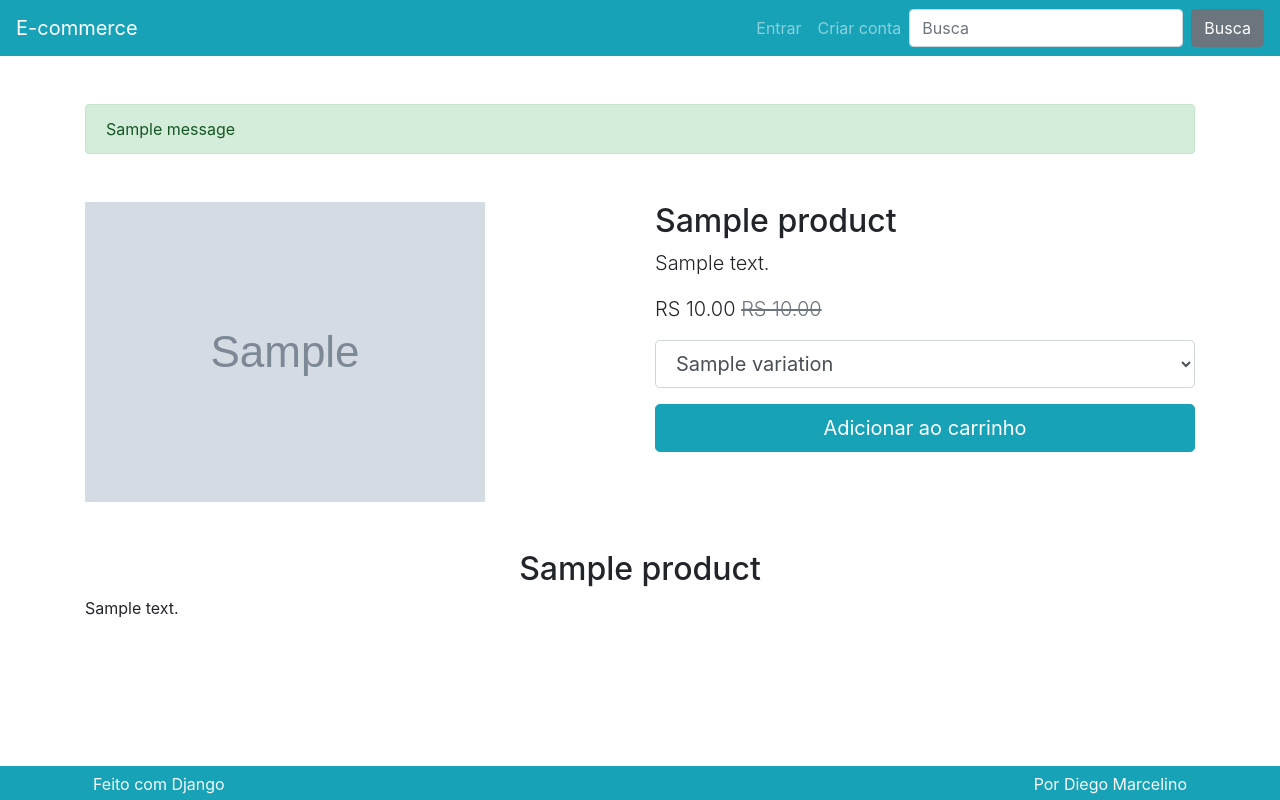
After one commit to diegomarcelino92/python-django-ecommerce, a Django app: a page that uses templates/base.html in a window 1280 px wide. The commit adds this page. Run offline with Django 4.2, Linux system fonts and the light colour scheme; tables that the repository leaves empty hold one stand-in row (values such as "Sample post"); grey boxes marked "Sample" are stand-in pictures; one stand-in notice (Sample message) is shown; some libraries are stand-ins or nearby versions.

Commit message:
feat: adding cart management and product detail

```diff
--- a/products/models.py
+++ b/products/models.py
@@ -5,7 +5,18 @@ from django.db import models
 from PIL import Image
 
 
-class Product(models.Model):
+class MoneyMixin():
+    def get_price(self):
+        return self.__to_money(self.price)
+
+    def get_price_promo(self):
+        return self.__to_money(self.price_promo)
+
+    def __to_money(self, money):
+        return f'RS {money:,.2f}'
+
+
+class Product(models.Model, MoneyMixin):
     name = models.CharField(max_length=80)
     description_short = models.TextField(max_length=150)
     description_long = models.TextField(max_length=350)
@@ -43,20 +54,11 @@ class Product(models.Model):
         if self.image:
             self.resize_image()
 
-    def get_price(self):
-        return self.__to_money(self.price)
-
-    def get_price_promo(self):
-        return self.__to_money(self.price_promo)
-
-    def __to_money(self, money):
-        return f'RS {money:,.2f}'
-
     def __str__(self):
         return str(self.name)
 
 
-class Variation(models.Model):
+class Variation(models.Model, MoneyMixin):
     product = models.ForeignKey(Product, on_delete=models.CASCADE)
     name = models.CharField(max_length=80)
     price = models.FloatField()
--- /dev/null
+++ b/products/templates/product_detail.html
@@ -0,0 +1,78 @@
+{% extends "base.html" %} {% block content %}
+<div class="row">
+  <div class="col-lg-12">
+    <div class="row">
+      <div class="col-lg">
+        <div class="row no-gutters">
+          <div class="col-lg-12">
+            {% if product.image.url %}
+            <img class="img-fluid" src="{{ product.image.url }}" />
+            {% endif %}
+          </div>
+        </div>
+      </div>
+
+      <div class="col-lg">
+        <div class="mt-4 mt-lg-0">
+          <h1 class="h2">{{ product.name }}</h1>
+          <p class="lead">{{ product.description_short }}</p>
+          <p class="lead">
+            {% if product.price_promo %}
+            <span id="variation-preco-promocional" class="lead product-price">
+              {{ product.get_price_promo }}
+            </span>
+            <span
+              id="variation-preco"
+              class="lead product-old-price text-muted">
+              {{ product.get_price }}
+            </span>
+            {% else %}
+            <span id="variation-preco" class="lead product-price">
+              {{ product.get_price }}
+            </span>
+            {% endif %}
+          </p>
+
+          <form action="{% url "products:cart-add" %}" id="form-add-to-cart">
+            <div class="form-group">
+              {% if product.type == 'V' %}
+                <select
+                  id="select-variacoes"
+                  name="vid"
+                  class="form-control form-control-lg"
+                >
+                  {% for v in product.variation_set.all %}
+                    <option
+                    data-preco="{{ v.get_price }}"
+                    data-preco-promocional="{{ v.get_price_promo }}"
+                    value={{ v.id }}
+                    >
+                    {{ v.name }}
+                    </option>
+                  {% endfor %}
+                </select>
+              {% endif %}
+          </div>
+
+            <div class="text-left">
+              <button type="submit" class="btn btn-primary btn-lg btn-block">
+                <i class="fa fa-shopping-cart" aria-hidden="true"></i>
+                Adicionar ao carrinho
+              </button>
+            </div>
+          </form>
+        </div>
+      </div>
+    </div>
+
+    <div class="row">
+      <div class="col-lg-12">
+        <div class="mt-5 mb-5">
+          <h2 class="text-center">{{ product.name }}</h2>
+          {{ product.description_long | safe }}
+        </div>
+      </div>
+    </div>
+  </div>
+</div>
+{% endblock %}
--- a/products/views.py
+++ b/products/views.py
@@ -1,18 +1,26 @@
+from django.contrib import messages
+from django.http import HttpResponse
+from django.shortcuts import redirect
+from django.urls import reverse
 from django.views import View
+from django.views.generic.detail import DetailView
 from django.views.generic.list import ListView
 
-from products.models import Product
+from products.models import Product, Variation
 
 
 class ProductList(ListView):
     model = Product
     template_name = 'product_list.html'
     context_object_name = 'products'
-    paginate_by = 1
+    paginate_by = 30
 
 
-class ProductDetail(View):
-    ...
+class ProductDetail(DetailView):
+    model = Product
+    template_name = 'product_detail.html'
+    context_object_name = 'product'
+    slug_url_kwargs = 'slug'
 
 
 class ProductCart(View):
@@ -20,7 +28,79 @@ class ProductCart(View):
 
 
 class ProductCartAdd(View):
-    ...
+    def get(self, *args, **kwargs):
+        referer = self.request.META.get('HTTP_REFERER', reverse('products:list'))
+
+        variation = self.__get_variation()
+
+        if not variation:
+            return redirect(referer)
+
+        in_stock = self.has_stock(variation)
+
+        if in_stock:
+            self.__add_to_cart(variation)
+
+        return redirect(referer)
+
+    def has_stock(self, variation: Variation, quantity=1):
+        if variation.stock < quantity:
+            messages.error(self.request, 'Estoque insuficiente.')
+            return False
+        return True
+
+    def __add_to_cart(self, variation):
+        var_id = str(variation.id)
+        cart = self.__get_cart()
+        variation = self.__get_variation()
+
+        if var_id in cart:
+            quantity = cart[var_id]['quantity'] + 1
+
+            in_stock = self.has_stock(variation, quantity)
+
+            if in_stock:
+                cart[var_id]['quantity'] = quantity
+                cart[var_id]['total'] = quantity * variation.price
+                cart[var_id]['total_promo'] = quantity * variation.price_promo
+            else:
+                return
+        else:
+            cart[var_id] = {
+                'quantity': 1,
+                'price': variation.price,
+                'total': variation.price,
+                'price_promo': variation.price_promo,
+                'total_promo': variation.price_promo,
+                'name': variation.product.name,
+                'variation': variation.name,
+                'slug': variation.product.slug,
+                'image': variation.product.image.url,
+            }
+
+        self.request.session.save()
+        messages.success(self.request, 'Produto adicionado ao carrinho.')
+
+    def __get_variation(self) -> Variation:
+        var_id = self.request.GET.get('vid')
+
+        if not var_id:
+            messages.error(self.request, 'Produto não encontrado.')
+            return None
+
+        variation = Variation.objects.get(id=var_id)
+
+        if not variation:
+            messages.error(self.request, 'Produto não encontrado.')
+            return None
+
+        return variation
+
+    def __get_cart(self):
+        if not self.request.session.get('cart'):
+            self.request.session['cart'] = {}
+
+        return self.request.session.get('cart')
 
 
 class ProductCartRemove(View):
--- a/templates/base.html
+++ b/templates/base.html
@@ -9,14 +9,13 @@
     {% include 'partials/_nav.html' %}
 
     <main class="container mt-4 mb-4">
+      {% include 'partials/_messages.html' %}
 
       {% block content %}{% endblock %}
 
       <div class="row mt-5">
         <div class="col">{% include "partials/_pagination.html" %}</div>
       </div>
-
-      {% include 'partials/_messages.html' %}
     </main>
 
     {% include 'partials/_footer.html' %}
--- a/templates/partials/_messages.html
+++ b/templates/partials/_messages.html
@@ -1,5 +1,5 @@
 {% if messages %}
 <br />
 {% for message in messages %}
-<div class="alert {{ message.tags }}" role="alert">{{ message }}</div>
+<div class="alert mb-5 {{ message.tags }}" role="alert">{{ message }}</div>
 {% endfor %} {% endif %}
--- a/templates/static/js/custom.js
+++ b/templates/static/js/custom.js
@@ -0,0 +1,28 @@
+(function () {
+  const select_variacao = document.getElementById("select-variacoes");
+  const variation_preco = document.getElementById("variation-preco");
+  const variation_preco_promocional = document.getElementById(
+    "variation-preco-promocional"
+  );
+
+  if (!select_variacao) {
+    return;
+  }
+
+  if (!variation_preco) {
+    return;
+  }
+
+  select_variacao.addEventListener("change", function () {
+    const preco = this.options[this.selectedIndex].getAttribute("data-preco");
+    const preco_promocional = this.options[this.selectedIndex].getAttribute(
+      "data-preco-promocional"
+    );
+
+    variation_preco.innerHTML = preco;
+
+    if (variation_preco_promocional) {
+      variation_preco_promocional.innerHTML = preco_promocional;
+    }
+  });
+})();
```
